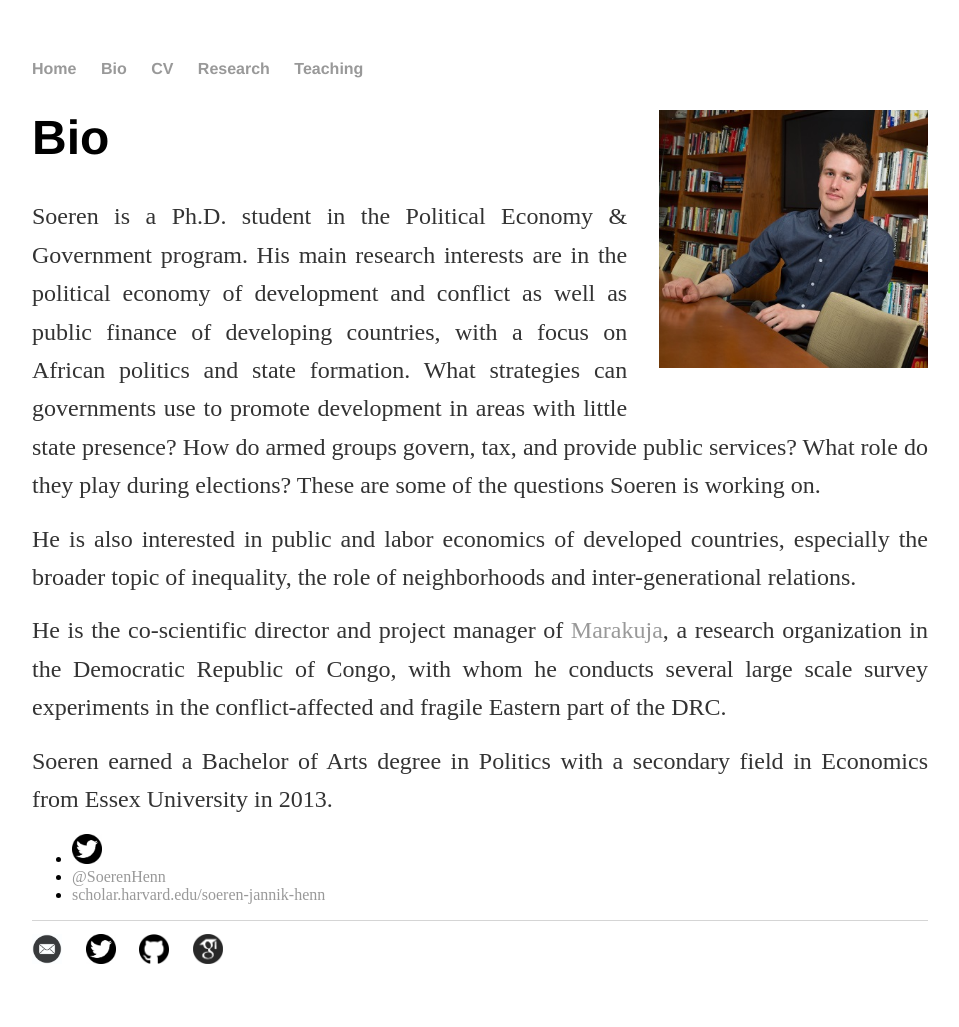
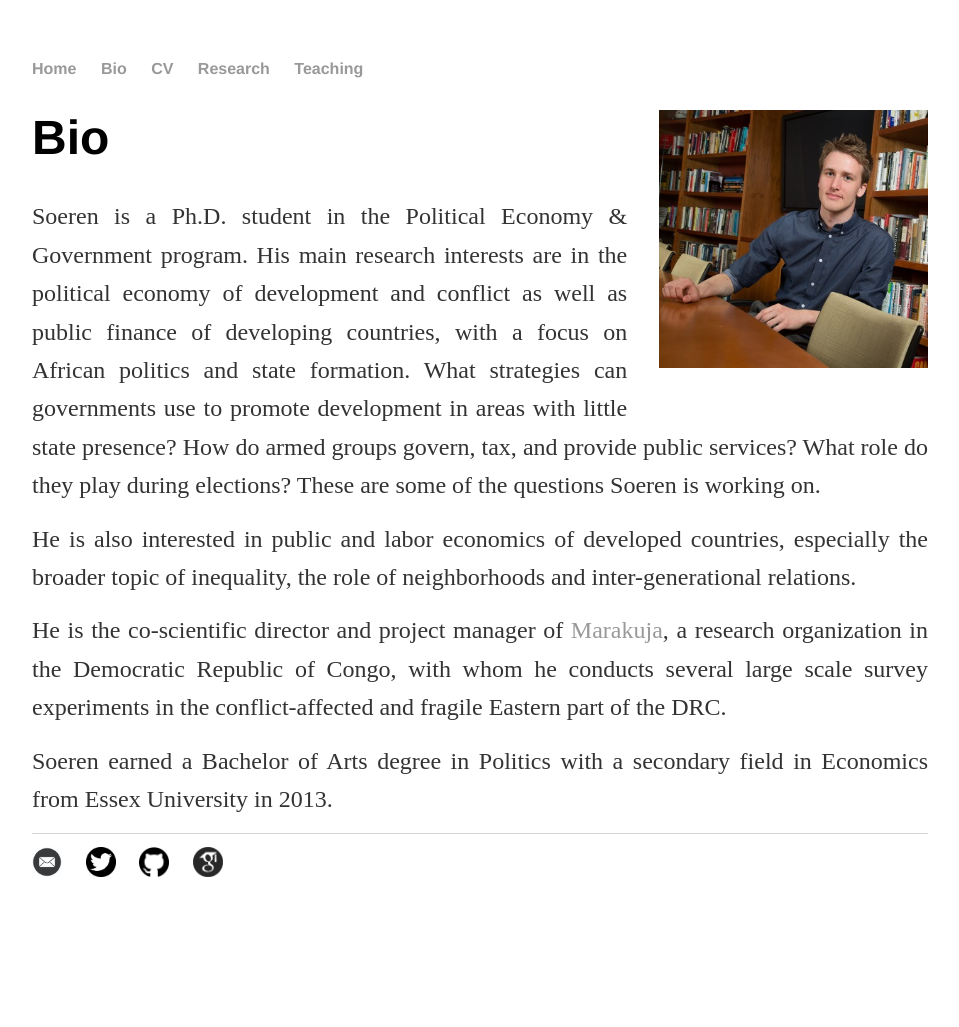
Before and after one commit to soeren-henn/soeren-henn.github.io, a Jekyll site: the page built from bio/index.html, in a window 1280 px wide. Shown: the whole page, without its empty margins (160-1119 px from the left). Built offline with Jekyll 4.4.1, drawn with Linux system fonts in a browser that asks for light colours; after the commit the page ends 940 px from its top, so only the background shows below that.

Commit message:
Update index.html

```diff
--- a/bio/index.html
+++ b/bio/index.html
@@ -14,9 +14,4 @@ title: About Soeren J. Henn
 		<p>He is the co-scientific director and project manager of <a href="https://marakujakivuresearch.com/" target="_blank">Marakuja</a>, a research organization in the Democratic Republic of Congo, with whom he conducts several large scale survey experiments in the conflict-affected and fragile Eastern part of the DRC.</p>
 		<p>Soeren earned a Bachelor of Arts degree in Politics with a secondary field in Economics from Essex University in 2013.</p>
 	</div>
-	<ul class="contacts">
-		<li><a href="https://twitter.com/SoerenHenn" target="_blank"> <img src="\images\twitter.jpg" style="width:30px; height:30px;"></a></li>
-		<li><a href="https://twitter.com/SoerenHenn" target="_blank">@SoerenHenn</a></li>
-		<li><a href="http://scholar.harvard.edu/soeren-jannik-henn" target="_blank">scholar.harvard.edu/soeren-jannik-henn</a></li>
-	</ul>
 </div>
```
